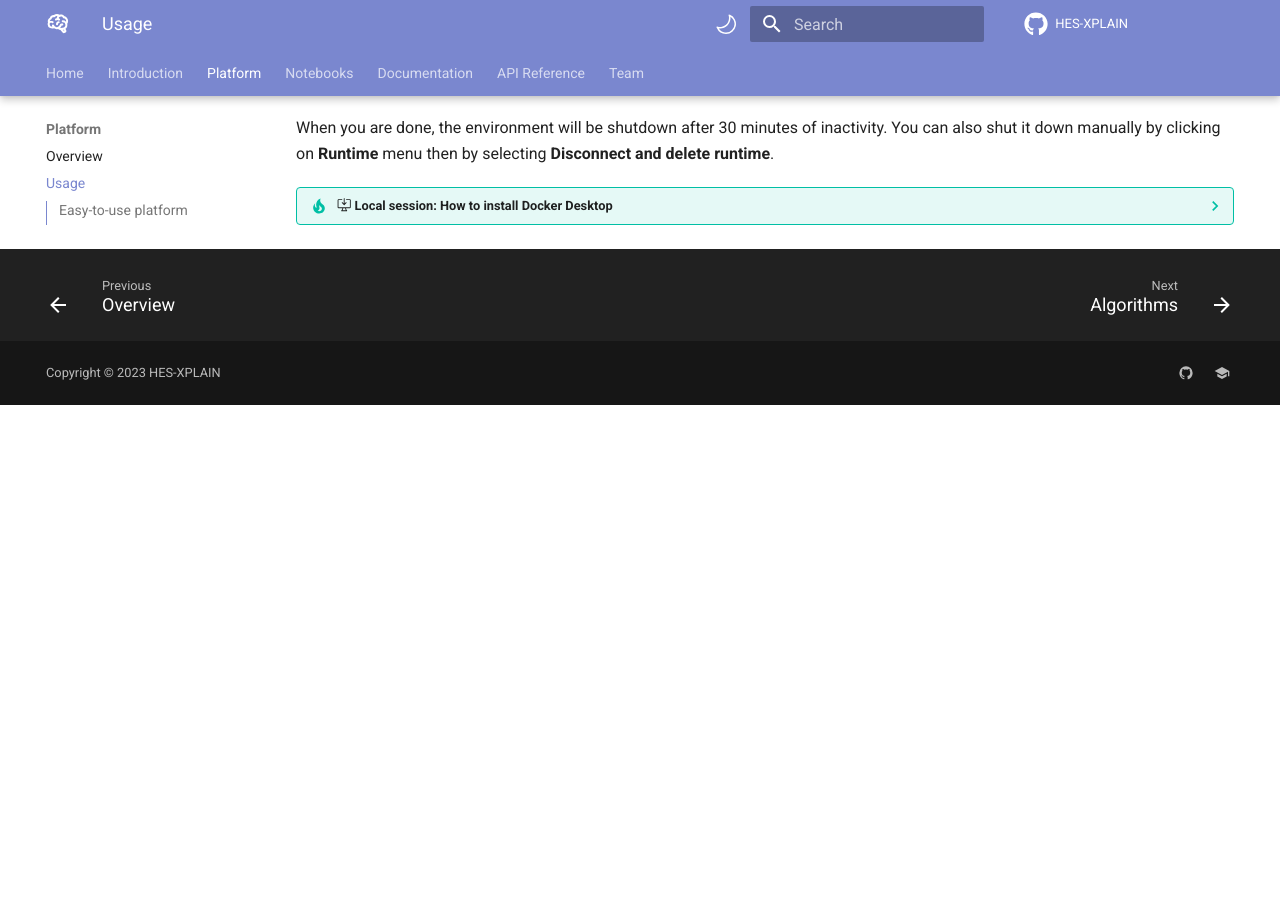
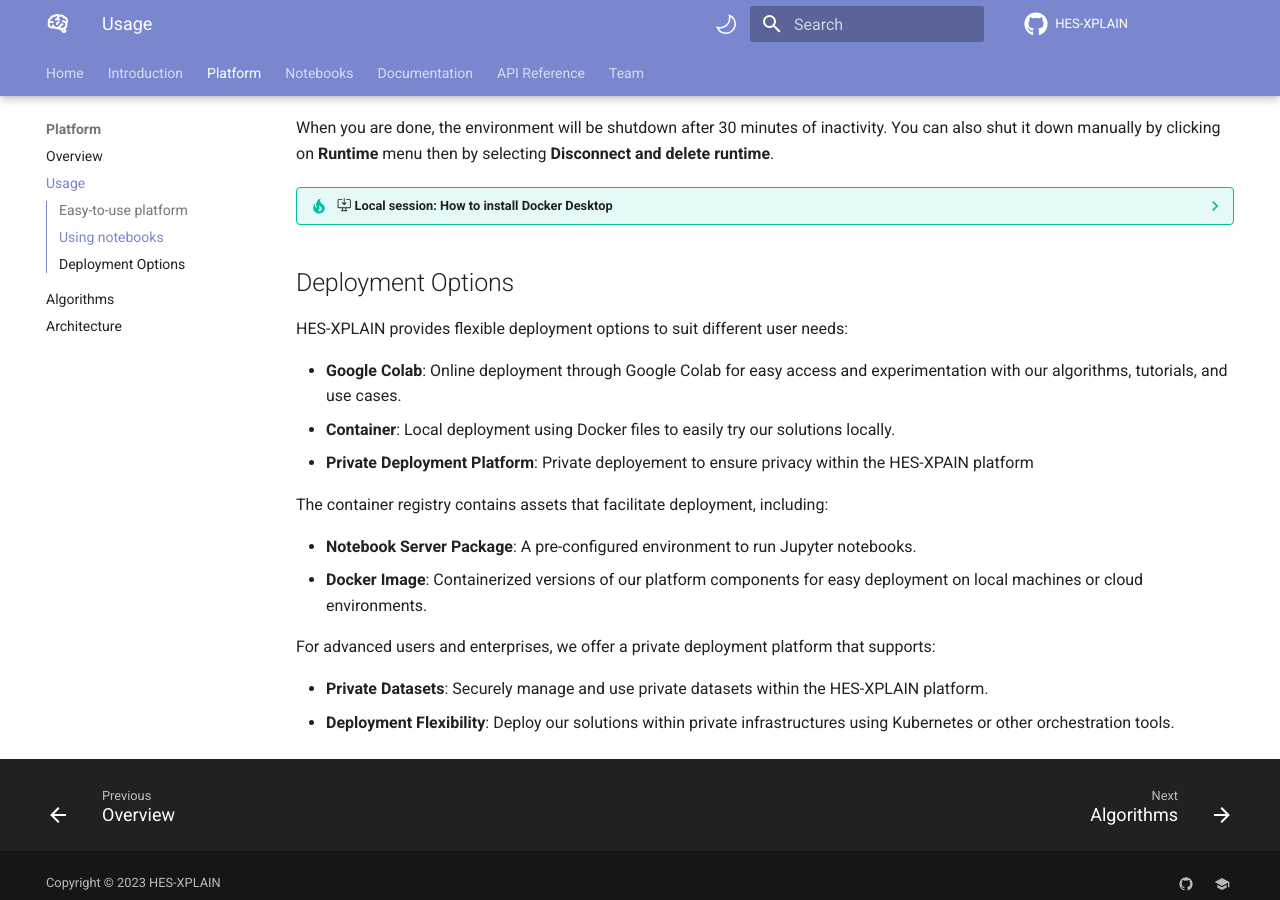
Before and after one commit to HES-XPLAIN/hes-xplain.github.io, an MkDocs documentation site: the page built from docs/platform/usage.md, in a window 1280 px wide and 900 px high, scrolled down 811 px. Built offline with MkDocs 1.6.1 and Material for MkDocs 9.7.7, drawn with Linux system fonts in a browser that asks for light colours; comment, search, counter and statistics services are not loaded; before the commit the page ends 1216 px from its top, so only the background shows below that.

Commit message:
Moved text from architecture here

```diff
--- a/docs/platform/usage.md
+++ b/docs/platform/usage.md
@@ -44,3 +44,24 @@
     * Open a terminal or command prompt and run `docker version` to verify the installation.
     * Ensure Docker Desktop is running.
     * Download the Docker Compose files on this page and launch them with `docker compose up -f path/to/docker-compose.yml`.
+
+
+## Deployment Options
+
+HES-XPLAIN provides flexible deployment options to suit different user needs:
+
+- **Google Colab**: Online deployment through Google Colab for easy access and experimentation with our algorithms, tutorials, and use cases.
+- **Container**: Local deployment using Docker files to easily try our solutions locally.
+- **Private Deployment Platform**: Private deployement to ensure privacy within the HES-XPAIN platform
+
+
+The container registry contains assets that facilitate deployment, including:
+
+- **Notebook Server Package**: A pre-configured environment to run Jupyter notebooks.
+- **Docker Image**: Containerized versions of our platform components for easy deployment on local machines or cloud environments.
+
+
+For advanced users and enterprises, we offer a private deployment platform that supports:
+
+- **Private Datasets**: Securely manage and use private datasets within the HES-XPLAIN platform.
+- **Deployment Flexibility**: Deploy our solutions within private infrastructures using Kubernetes or other orchestration tools.
```
